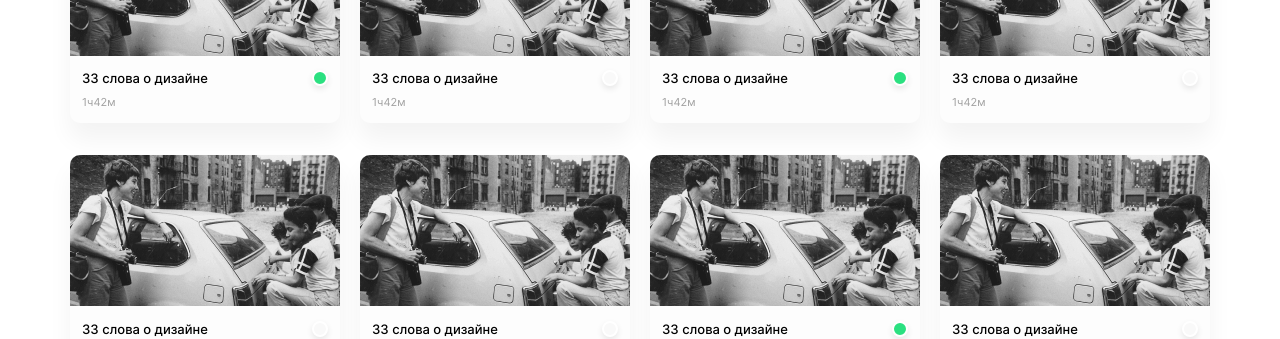
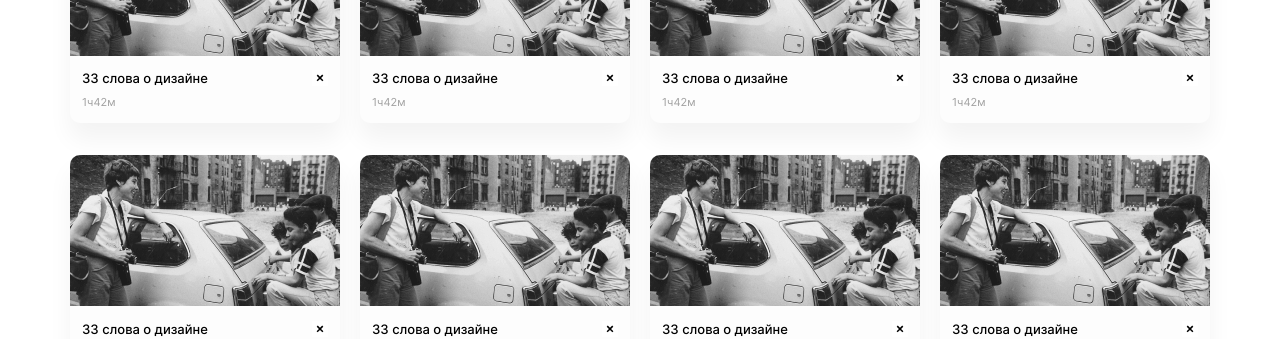
Before and after one commit to igorpodgorniy/movies-explorer-frontend, a React (Create React App) app: page /saved-movies in a window 1280 px wide. Shown: the part 461-800 px from the top of the page. Built offline with nearby package versions, Linux system fonts and the light colour scheme.

Commit message:
Добавить крестик сохранённым фильмам

```diff
--- a/src/components/App/App.js
+++ b/src/components/App/App.js
@@ -3,8 +3,6 @@ import { Route, Switch } from 'react-router-dom';
 import Header from '../Header/Header';
 import Footer from '../Footer/Footer';
 import Main from '../Main/Main';
-import SearchForm from '../SearchForm/SearchForm';
-import MoviesCardList from '../MoviesCardList/MoviesCardList';
 import NotFound from '../NotFound/NotFound';
 import Profile from '../Profile/Profile';
 import Register from '../Register/Register';
--- a/src/components/MoviesCard/MoviesCard.css
+++ b/src/components/MoviesCard/MoviesCard.css
@@ -3,6 +3,10 @@
   border-radius: 10px;
   background-color: #FDFDFD;
   box-shadow: 0px 16px 24px rgba(0, 0, 0, 0.05);
+}
+
+.film_hidden {
+  display: none;
 }
 
 .film__img {
@@ -70,6 +74,31 @@
   background-color: #2BE080;
 }
 
+.film__favorite_active-save {
+  box-shadow: none;
+  border-radius: 0;
+  border: 0;
+  margin-top: 10px;
+  margin-right: 12px;
+  background-color: #FFFFFF;
+  background-image: url(../../images/cross.svg);
+  background-repeat: no-repeat;
+  background-position: 4px 4px;
+  transition: background-position-y .2s;
+}
+
+.film__favorite_active-save:hover {
+  box-shadow: none;
+  background-position-y: 3px;
+  transition: background-position-y .2s;
+}
+
+.film__favorite_active-save:active {
+  box-shadow: none;
+  background-position-y: 3px;
+  transition: background-position-y .2s;
+}
+
 @media screen and (max-width: 768px) {
   .film {
     max-width: 339px;
--- a/src/components/MoviesCard/MoviesCard.js
+++ b/src/components/MoviesCard/MoviesCard.js
@@ -1,9 +1,12 @@
 import './MoviesCard.css';
 import photo from '../../images/film-frame.png';
+import { useHistory } from 'react-router-dom';
 
 function MoviesCard(props) {
+  const history = useHistory();
   const { favorite } = props;
-  const movieFavoriteClassName = `film__favorite ${favorite ? 'film__favorite_active' : ''}`;
+  let movieFavoriteClassName = `film__favorite ${favorite ? 'film__favorite_active' : ''}`;
+  movieFavoriteClassName = `${movieFavoriteClassName} ${history.location.pathname === '/saved-movies' ? 'film__favorite_active-save' : ''}`
   return (
     <article className="film">
       <img className="film__img" src={photo} alt="Кадр из фильма '33 слова о дизайне'" />
--- a/src/components/MoviesCardList/MoviesCardList.js
+++ b/src/components/MoviesCardList/MoviesCardList.js
@@ -1,7 +1,9 @@
 import './MoviesCardList.css';
 import MoviesCard from '../MoviesCard/MoviesCard';
+import { useHistory } from 'react-router-dom';
 
 function MoviesCardList() {
+  const history = useHistory();
   return (
     <>
       <ul className="films">
@@ -54,9 +56,11 @@ function MoviesCardList() {
           <MoviesCard favorite={true}/>
         </li>
       </ul>
-      <section className="more">
-        <button className="more__button" type="button" aria-label="Подгрузить ещё фильмы">Ещё</button>
-      </section>
+      {history.location.pathname !== '/saved-movies' &&
+        <section className="more">
+          <button className="more__button" type="button" aria-label="Подгрузить ещё фильмы">Ещё</button>
+        </section>
+      }
     </>
   );
 }
--- a/src/components/Navigation/Navigation.css
+++ b/src/components/Navigation/Navigation.css
@@ -5,7 +5,7 @@
 }
 
 .nav_without-profile {
-  width: 90%;
+  width: 93%;
 }
 
 .nav__container {
```
Also changed, not shown: src/images/cross.svg (added), 1 other file (tests, documents, lock files or other folders).
